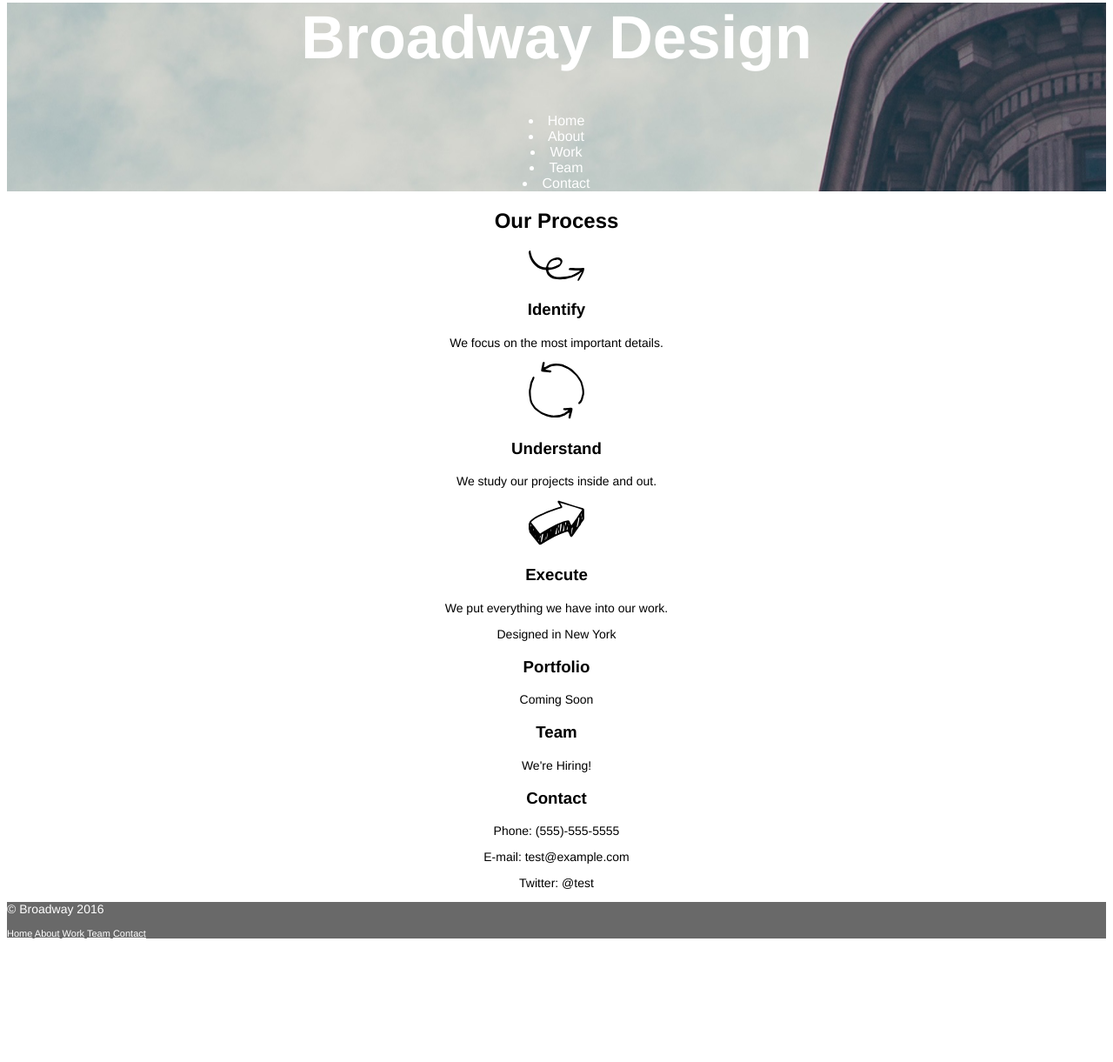
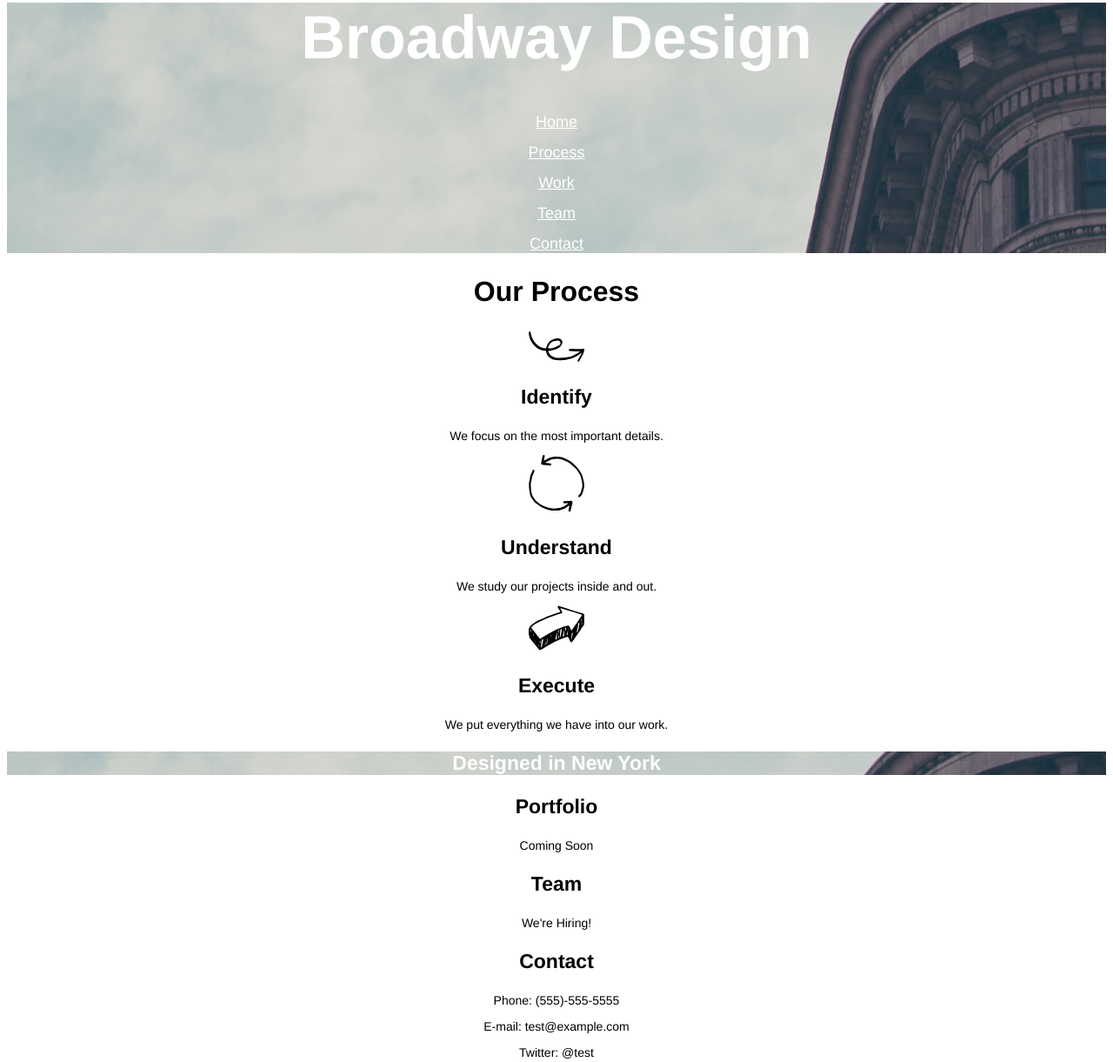
Before and after one commit to mrtwissel/Broadwaa, a plain HTML site: page index.html in a window 1280 px wide. Shown: the part 44-1265 px from the top of the page at 87% size. Before the commit the page ends 1131 px from the top, so only its background shows below. Drawn offline with Linux system fonts and the light colour scheme.

Commit message:
Final version

```diff
--- a/index.html
+++ b/index.html
@@ -7,18 +7,15 @@
   </head>
   <body>
 
-    <div class="header">
+    <div class="hero">
       <h1>Broadway Design</h1>
-
-      <nav>
-        <li>Home</li>
-        <li>About</li>
-        <li>Work</li>
-        <li>Team</li>
-        <li>Contact</li>
-      </nav>
+        <p><a class="nav" href="#home">Home</a></p>
+        <p><a class="nav" href="#process">Process</a></p>
+        <p><a class="nav" href="#work">Work</a></p>
+        <p><a class="nav" href="#team">Team</a></p>
+        <p><a class="nav" href="#contact">Contact</a></p>
     </div>
-
+    <div id="process">
       <h2>Our Process</h2>
 
       <img src="./resources/images/identify.svg">
@@ -32,29 +29,37 @@
       <img src="./resources/images/execute.svg">
       <h3>Execute</h3>
       <p>We put everything we have into our work.</p>
-
-    <div class="banner">
-      <p>Designed in New York</p>
     </div>
 
+    <div class="hero">
+      <h3>Designed in New York</h3>
+    </div>
+
+    <div id="work">
       <h3>Portfolio</h3>
       <p>Coming Soon</p>
+    </div>
 
+    <div id="team">
       <h3>Team</h3>
       <p>We're Hiring!</p>
+    </div>
 
+    <div id="contact">
       <h3>Contact</h3>
       <p>Phone: (555)-555-5555</p>
       <p>E-mail: test@example.com</p>
       <p>Twitter: @test </p>
+    </div>
 
     <div class="footer">
-      <p>&copy; Broadway 2016</p>
-      <a href="#home">Home</a>
-      <a href="#about">About</a>
-      <a href="#work">Work</a>
-      <a href="#Team">Team</a>
-      <a href="#Contact">Contact</a>
+      <p>&copy; Broadway 2016
+        <a class="nav" href="#home">Home</a>
+        <a class="nav" href="#about">About</a>
+        <a class="nav" href="#work">Work</a>
+        <a class="nav" href="#Team">Team</a>
+        <a class="nav" href="#Contact">Contact</a>
+      </p>
     </div>
 
   </body>
--- a/resources/css/style.css
+++ b/resources/css/style.css
@@ -3,14 +3,14 @@ body {
   font-family: Helvetica, sans-serif;
 }
 
-.header {
+.hero {
   color: White;
   background-image: url("../images/the-flatiron-building.png");
   background-color: white;
-  background-repeat: no-repeat;
 }
 
-.header a {
+.nav {
+  font-size: 18px;
   color: white;
 }
 
@@ -21,15 +21,20 @@ body {
   color: white;
 }
 
-.footer a {
-  color: white;
-}
-
 h1 {
   font-size: 70px;
   font-weight: bold;
 }
 
+h2 {
+  font-size: 32px;
+  font-weight: bold;
+}
+
+h3 {
+  font-size: 23px;
+  font-weight: bold;
+}
 
 p {
   font-size: 14px;
```
Lines whose indentation alone changed are shown as unchanged.
